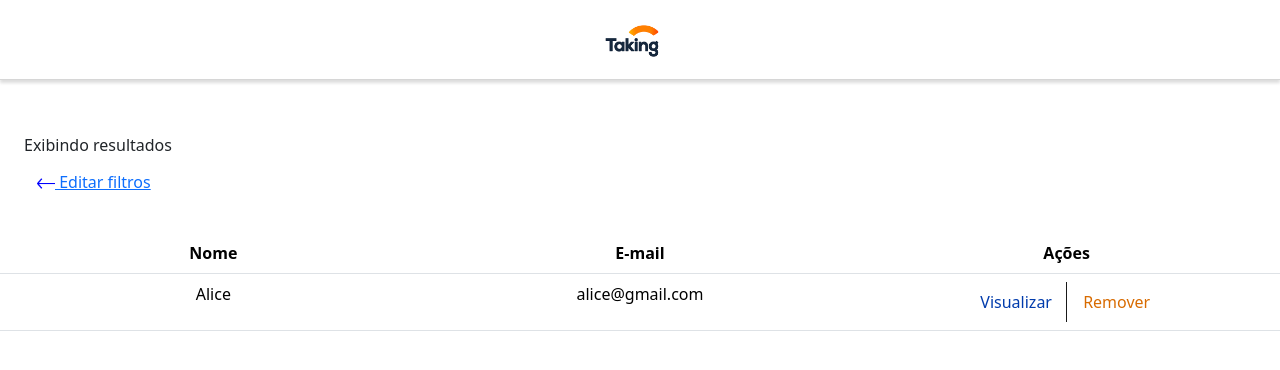
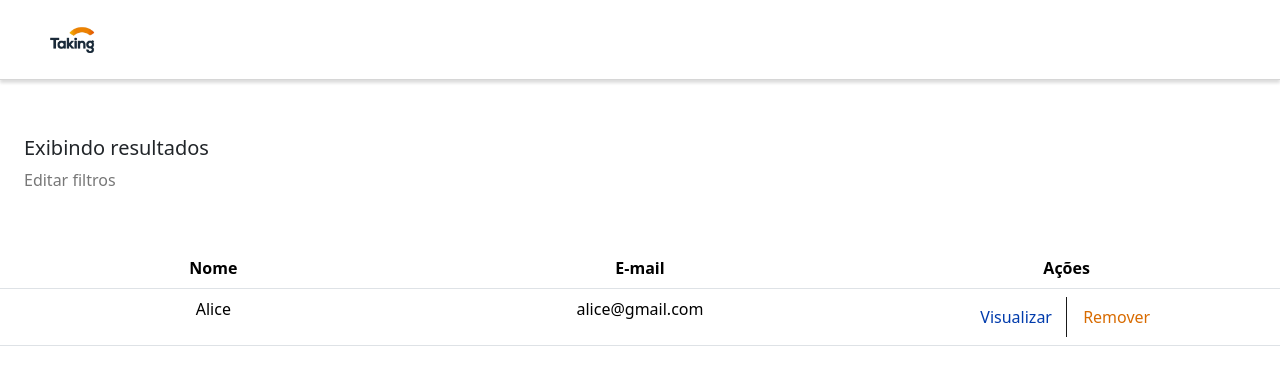
Before and after one commit to MarianaConsolaro/Projeto_rh_cadastro, a React (Create React App) app in the folder Taking-ProjetoRh-GitHub/: page /resultado in a window 1280 px wide. Shown: the top 370 px of the page. Built offline with nearby package versions, Linux system fonts and the light colour scheme.

Commit message:
Refinamento front 2

```diff
--- a/Taking-ProjetoRh-GitHub/src/App.css
+++ b/Taking-ProjetoRh-GitHub/src/App.css
@@ -11,10 +11,6 @@
 
 
   }
-
-
-
-
 
   .bg-light {
 
@@ -270,9 +266,6 @@
     margin-inline: 5%;
   }
 
-
-
-
   .pais-label-cadastro{
 
     margin-inline: 8.8%;
@@ -318,15 +311,12 @@
     margin-inline: 11%;
   }
 
-
-
   .botao-link{
 
   text-decoration: none;
   color: #474747;
 
   }
-
 
   .custom-select-listagem{
   box-shadow: 0px 3px 3px rgba(0, 0, 0, 0.20);
@@ -438,7 +428,6 @@
   font-size: large
 }
 
-
   .custom-select-cad{
     width: 523px;
     box-shadow: 0px 3px 3px rgba(0, 0, 0, 0.20);
@@ -451,3 +440,8 @@
 
     margin-left: 0%;
    }
+
+  .editar-filtro{
+
+    color: #777777;
+  }
--- a/Taking-ProjetoRh-GitHub/src/components/BarraMenu.css
+++ b/Taking-ProjetoRh-GitHub/src/components/BarraMenu.css
@@ -6,15 +6,3 @@
     box-shadow: 0px 3px 3px #dddddd;
 
   }
-
-.navbar-header {
-    float: left;
-    padding: 3px;
-    text-align: center;
-    width: 100%;
-}
-
-.navbar-brand {
-    position: absolute;
-    float: none;
-}
--- a/Taking-ProjetoRh-GitHub/src/components/ListagemFiltro.js
+++ b/Taking-ProjetoRh-GitHub/src/components/ListagemFiltro.js
@@ -52,7 +52,7 @@ return(
     </div>
     </div>
          <hr class= "largura-linha"/>
-
+          <div className="div-form">
     {showFields && <> <Curriculo/>
 
     <div>
@@ -62,9 +62,8 @@ return(
     </div>
     </>
 }
-
-
-
+</div>
 
     </>
+
 )}
--- a/Taking-ProjetoRh-GitHub/src/components/barramenu.js
+++ b/Taking-ProjetoRh-GitHub/src/components/barramenu.js
@@ -1,27 +1,18 @@
-      import Navbar from 'react-bootstrap/Navbar';
-      import './BarraMenu.css';
-      import taking from './Imagens/taking.jpg';
+import {  Navbar} from 'reactstrap';
+import './BarraMenu.css';
 
 
       function BarraMenu() {
         return (
           <>
+            <div>
+			    <Navbar className="barborda" class= "navbar">
 
-            <Navbar className="justify-content-center" bg="white">
+                    <img  className='logtk' src="/TK.png" alt="Logo da taking" />
+                    </Navbar>
 
-                <Navbar.Brand href="#">
-                  <img src = {taking}
-                   alt = "logo"
-                   width="64"
-                   height="36"
-
-                  />
-                </Navbar.Brand>
-
-
-            </Navbar>
-            </>
+</div>
+</>
         );
-      }
-
+        }
       export default BarraMenu;
--- a/Taking-ProjetoRh-GitHub/src/components/curriculo.js
+++ b/Taking-ProjetoRh-GitHub/src/components/curriculo.js
@@ -54,7 +54,7 @@ export default function Curriculo() {
   return (
     <>
       <div className="body">
-      <div className="div-form">
+
           <h6>Dados Pessoais</h6>
           <br />
 
@@ -857,7 +857,7 @@ export default function Curriculo() {
             </Row>
           </Form>
         </div>
-      </div>
+
     </>
   );
 }
--- a/Taking-ProjetoRh-GitHub/src/components/pesquisa.js
+++ b/Taking-ProjetoRh-GitHub/src/components/pesquisa.js
@@ -1,8 +1,11 @@
 
 import { Form } from "reactstrap";
 import BarraMenu from "./barramenu";
-import Resultado from "./resultado";
 
+
+function redirecionarPagina() {
+    window.location.href = "resultado"
+}
 
 export default function Pesquisa (){
 
@@ -93,7 +96,8 @@ return(
                 </div>
              </div>
              <br/>
-             <input class="button-pesquisa" type="button" value="Pesquisar"  ></input>
+             <input class="button-pesquisa"  type="button" value="Pesquisar" onClick={redirecionarPagina}></input>
+
 
 
 
@@ -103,12 +107,12 @@ return(
 
         </div>
 
-
+        </div>
         <hr class= "largura-linha"/>
 
 
       <div>
-
+      <div className="body">
         <h5>Pesquisa avançada:</h5>
 
         <div className="div-form">
@@ -231,7 +235,7 @@ return(
                 </div>
 
             <br/>
-            <input class="button-pesquisa" type="button" value="Pesquisar" onClick={Resultado}></input>
+            <input class="button-pesquisa"  type="button" value="Pesquisar" onClick={redirecionarPagina}></input>
         </Form>
 
         </div>
--- a/Taking-ProjetoRh-GitHub/src/components/resultado.js
+++ b/Taking-ProjetoRh-GitHub/src/components/resultado.js
@@ -1,7 +1,6 @@
-import { Button, ButtonGroup, Table } from "reactstrap";
+import { ButtonGroup, Nav, NavbarBrand, Table } from "reactstrap";
 import BarraMenu from "./barramenu";
-import { Link } from "react-router-dom";
-import Arrow1 from "./Imagens/Arrow1.png";
+import { Link} from "react-router-dom";
 import React, { useEffect, useState } from "react";
 import Modal from "react-bootstrap/Modal";
 import Curriculo from "./curriculo";
@@ -12,7 +11,7 @@ function MyVerticallyCenteredModal(props) {
   return (
     <Modal
       {...props}
-      size="lg"
+      size="xl"
       aria-labelledby="contained-modal-title-vcenter"
       centered
     >
@@ -56,13 +55,11 @@ export default function Resultado() {
       <br />
       <br />
       <div class="result">
-        <h6>Exibindo resultados</h6>
-        <Button color="link" tag={Link} to="/pesquisa">
-          <img src={Arrow1} alt="flecha" width="18" height="11" /> Editar
-          filtros
-        </Button>
-        {""}
+        <h5>Exibindo resultados</h5>
 
+        <Nav className='editar-filtro' navbar>
+        <NavbarBrand tag={Link} to="/pesquisa">Editar filtros</NavbarBrand>
+        </Nav>
         <br />
         <br />
       </div>
```
Also changed, not shown: Taking-ProjetoRh-GitHub/src/components/Imagens/Arrow1.png (deleted).
